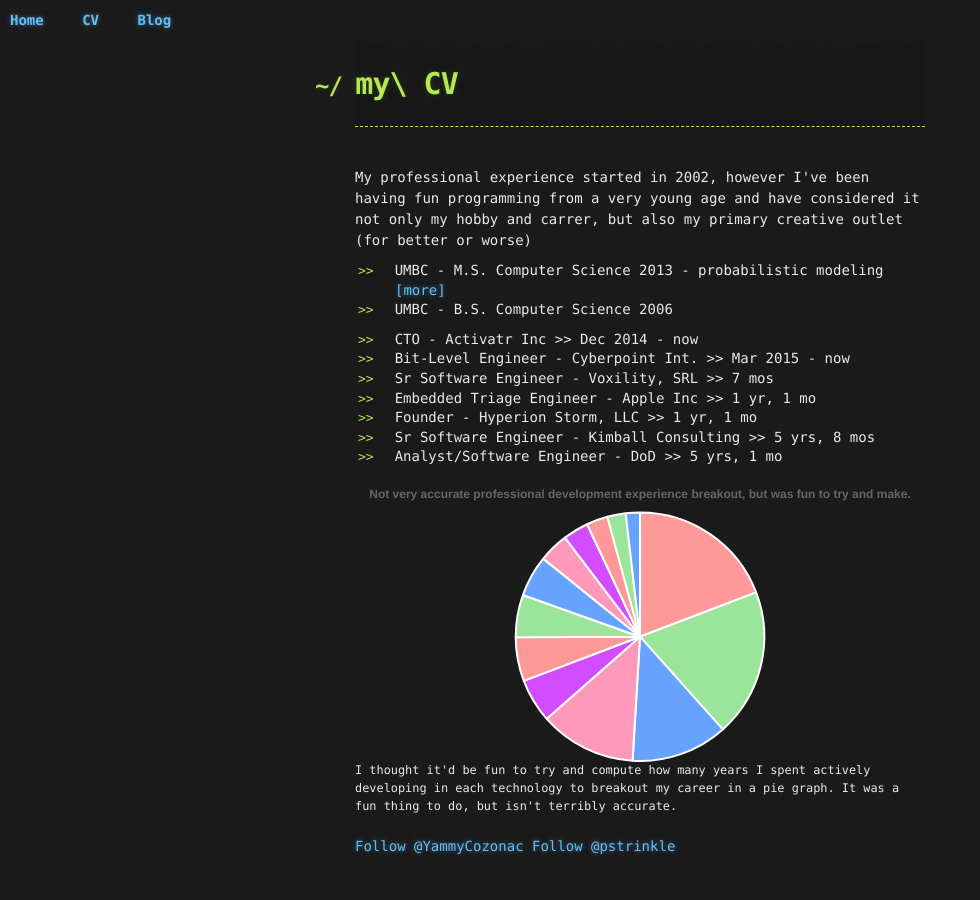
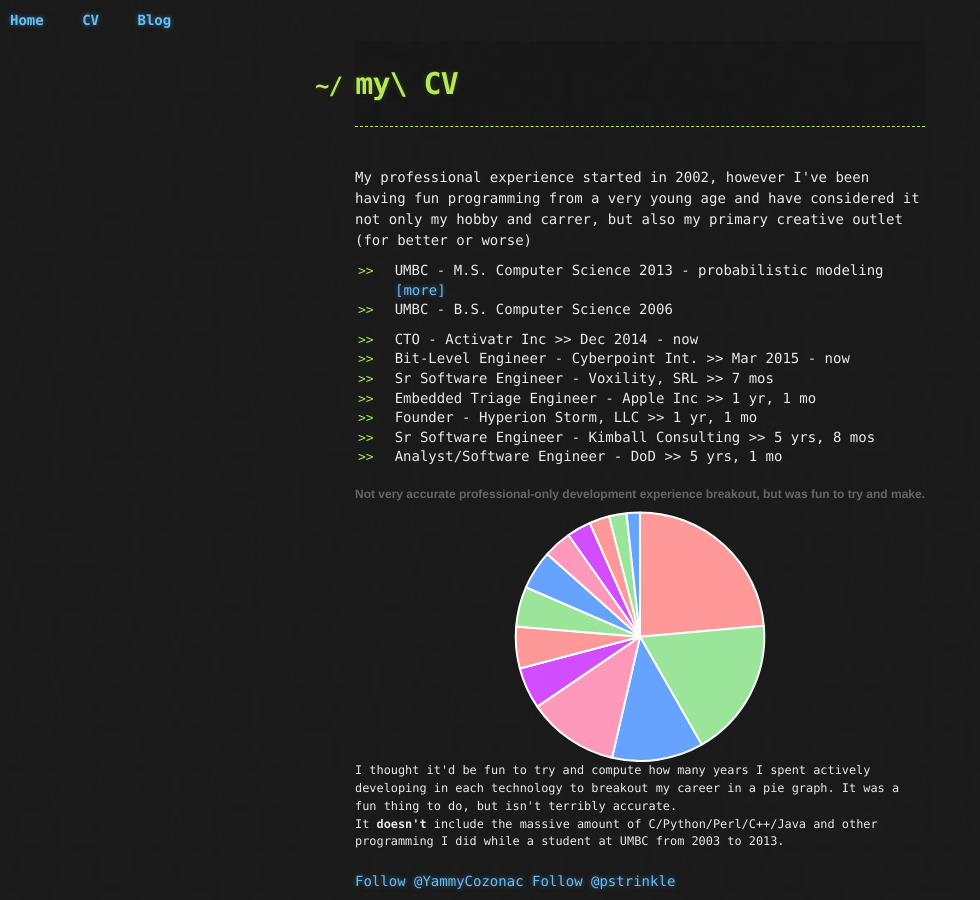
Before and after one commit to pstrinkle/pstrinkle.github.io, a Jekyll site: the page built from cv.html, in a window 1280 px wide. Shown: the whole page, without its empty margins (0-980 px from the left). Built offline with Jekyll 4.4.1, drawn with Linux system fonts in a browser that asks for light colours; nearby versions of some CDN libraries; comment, search, counter and statistics services are not loaded.

Commit message:
Update cv.html

```diff
--- a/cv.html
+++ b/cv.html
@@ -50,7 +50,9 @@
   </div>
   <p class="small">
     I thought it'd be fun to try and compute how many years I spent actively developing in each technology
-    to breakout my career in a pie graph.  It was a fun thing to do, but isn't terribly accurate.
+    to breakout my career in a pie graph.  It was a fun thing to do, but isn't terribly accurate.<br />
+    It <strong>doesn't</strong> include the massive amount of C/Python/Perl/C++/Java and other programming I did while a student
+    at UMBC from 2003 to 2013.
   </p>
 </section>
 
@@ -65,9 +67,13 @@
       $(this).remove(); // only have this once, no reason to toggle
     });
 
-    // I spent 20 minutes playing with matching primary technologies per job over the past several years and came up with this:
+    /* I spent 20 minutes playing with matching primary technologies per job over the past
+     * several years and came up with these values.
+     *
+     * It's not perfect and doesn't include the massive amount of time I did this stuff in school.
+     */
     var d = {'C' : 8.67, 'Ops' : 1.75, 'Analysis' : 2.58, 'x86 asm' : 5.67,
-             'arm asm' : 2.42, 'Python' : 8.67, 'Objective-C' : 1.08, 'C++' : 1.25,
+             'arm asm' : 2.42, 'Python' : 11.26, 'Objective-C' : 1.08, 'C++' : 1.25,
              'C#' : 0.83, 'JavaScript' : 1.5, 'NoSQL' : 2.58, 'JTAG' : 5.67, 'HTML+CSS' : 2.49};
     var unsorted = [];
 
```
Also changed, not shown: other parts of cv.html (+1 -1 lines).
